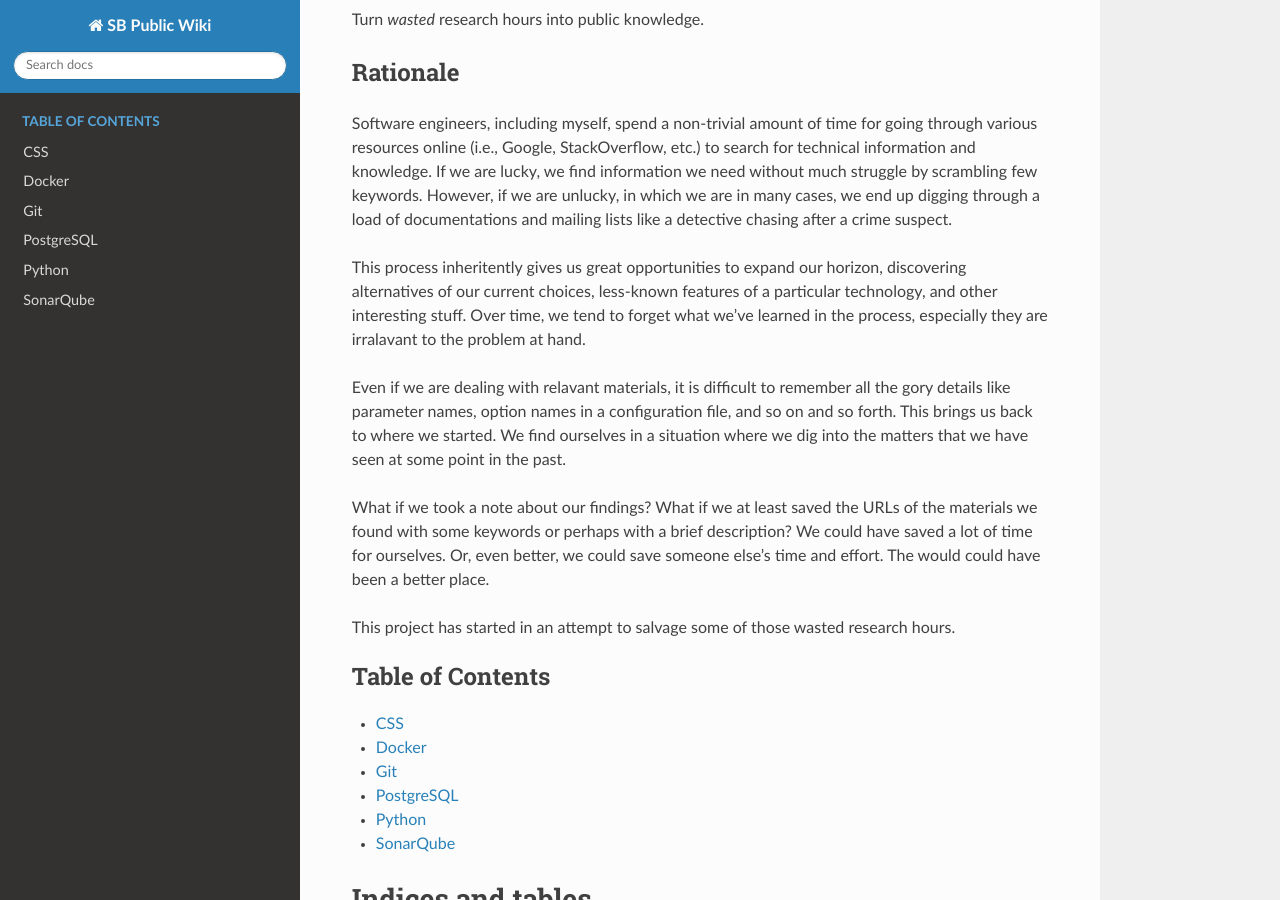
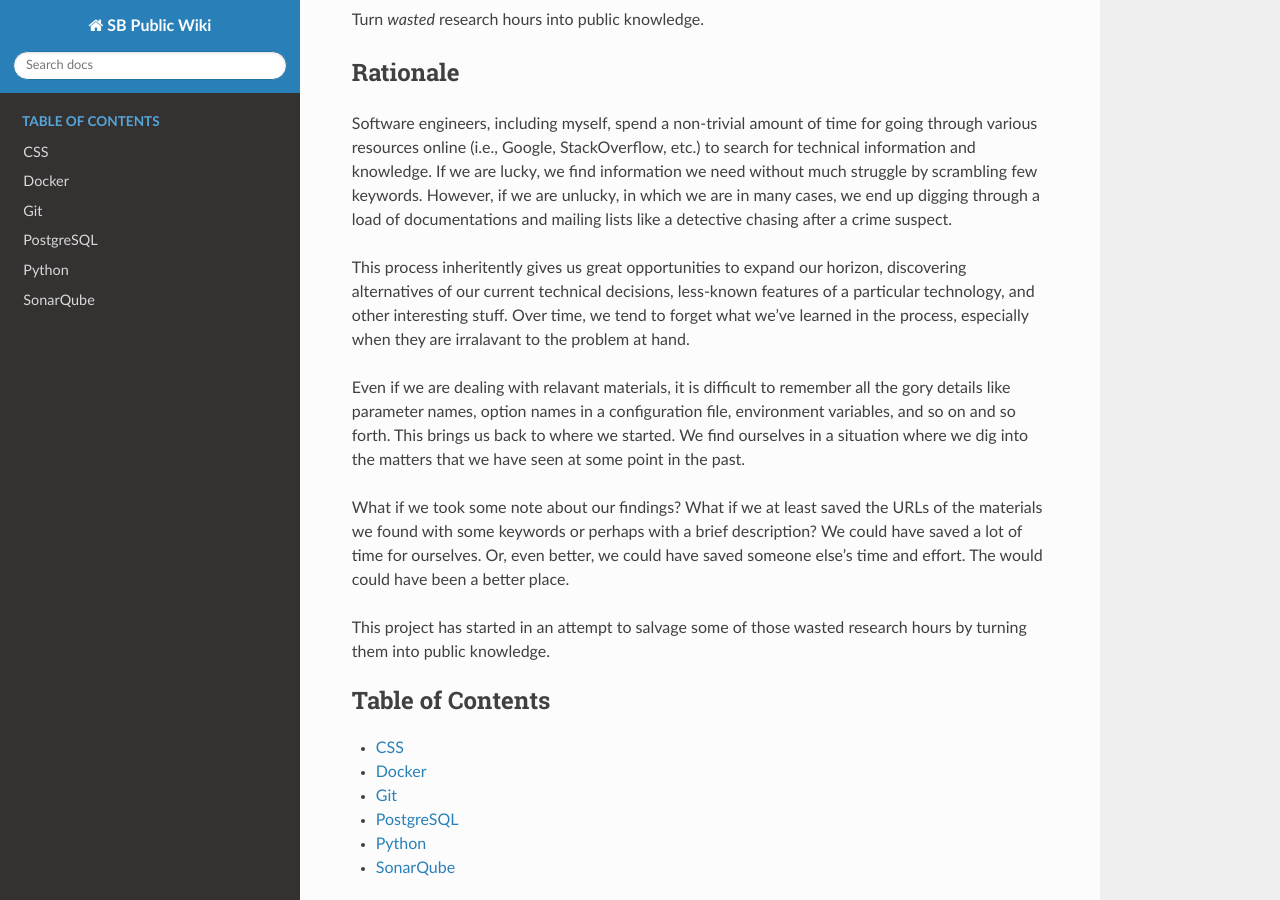
Before and after one commit to suminb/public, a Sphinx documentation site: the page built from source/index.rst, in a window 1280 px wide and 900 px high, scrolled down 208 px. Built offline with Sphinx 7.4.7 and the Read the Docs theme 2.0.0, drawn with Linux system fonts in a browser that asks for light colours.

Commit message:
Revise index page

```diff
--- a/source/index.rst
+++ b/source/index.rst
@@ -21,25 +21,25 @@ load of documentations and mailing lists like a detective chasing after a crime
 suspect.
 
 This process inheritently gives us great opportunities to expand our horizon,
-discovering alternatives of our current choices, less-known features of a
-particular technology, and other interesting stuff. Over time, we tend to
-forget what we've learned in the process, especially they are irralavant to
-the problem at hand.
+discovering alternatives of our current technical decisions, less-known
+features of a particular technology, and other interesting stuff. Over time,
+we tend to forget what we've learned in the process, especially when they are
+irralavant to the problem at hand.
 
 Even if we are dealing with relavant materials, it is difficult to remember
 all the gory details like parameter names, option names in a configuration
-file, and so on and so forth. This brings us back to where we started. We
-find ourselves in a situation where we dig into the matters that we have seen
-at some point in the past.
+file, environment variables, and so on and so forth. This brings us back to
+where we started. We find ourselves in a situation where we dig into the
+matters that we have seen at some point in the past.
 
-What if we took a note about our findings? What if we at least saved the URLs
-of the materials we found with some keywords or perhaps with a brief
+What if we took some note about our findings? What if we at least saved the
+URLs of the materials we found with some keywords or perhaps with a brief
 description? We could have saved a lot of time for ourselves. Or, even
-better, we could save someone else's time and effort. The would could have
-been a better place.
+better, we could have saved someone else's time and effort. The would could
+have been a better place.
 
 This project has started in an attempt to salvage some of those wasted
-research hours.
+research hours by turning them into public knowledge.
 
 .. toctree::
    :maxdepth: 1
```
